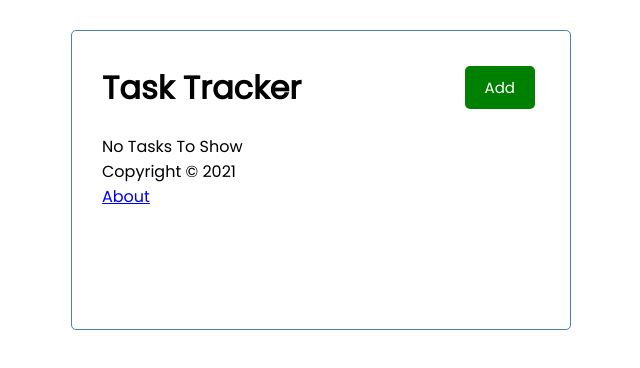
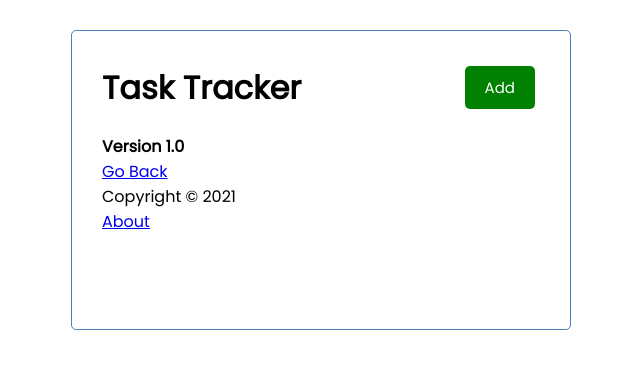
Before and after one commit to YawTeh/MERN-AlphaTaskerteers, a React (Create React App) app: page / in a window 1280 px wide. Shown: the top 368 px of the page, without its empty margins (319-959 px from the left). Built offline with nearby package versions, Linux system fonts and the light colour scheme; data requests are answered from the project's data file.

Commit message:
Used React-Router-DOM for About and GoBack

```diff
--- a/src/App.js
+++ b/src/App.js
@@ -1,10 +1,10 @@
 import React, { useState, useEffect } from "react";
+import { BrowserRouter, Route } from "react-router-dom";
 import Header from "./components/Header";
 import Tasks from "./components/Tasks";
 import AddTask from "./components/AddTask";
 import Footer from "./components/Footer";
 import About from "./components/About";
-
 
 function App() {
     const [showAddTask, setShowAddTask] = useState(false);
@@ -63,9 +63,9 @@ function App() {
         };
 
         const res = await fetch(`http://localhost:5000/tasks/${id}`, {
-            method: 'PUT',
+            method: "PUT",
             headers: {
-                'Content-type': 'application/json',
+                "Content-type": "application/json",
             },
             body: JSON.stringify(updateTask),
         });
@@ -80,12 +80,23 @@ function App() {
     };
 
     return (
+        <BrowserRouter>
             <div className="container">
                 <Header
                     onAdd={() => setShowAddTask(!showAddTask)}
                     showAdd={showAddTask}
                 />
-            {showAddTask && <AddTask onAdd={addTask} showAdd={showAddTask} />}
+                <Route
+                    path="/"
+                    exact
+                    render={(props) => (
+                        <>
+                            {showAddTask && (
+                                <AddTask
+                                    onAdd={addTask}
+                                    showAdd={showAddTask}
+                                />
+                            )}
                             {tasks.length > 0 ? (
                                 <Tasks
                                     tasks={tasks}
@@ -95,8 +106,14 @@ function App() {
                             ) : (
                                 "No Tasks To Show"
                             )}
+                        </>
+                    )}
+                    component={About}
+                />
+                <Route path="/about" component={About} />
                 <Footer />
             </div>
+        </BrowserRouter>
     );
 }
 
```
Lines whose indentation alone changed are shown as unchanged.
